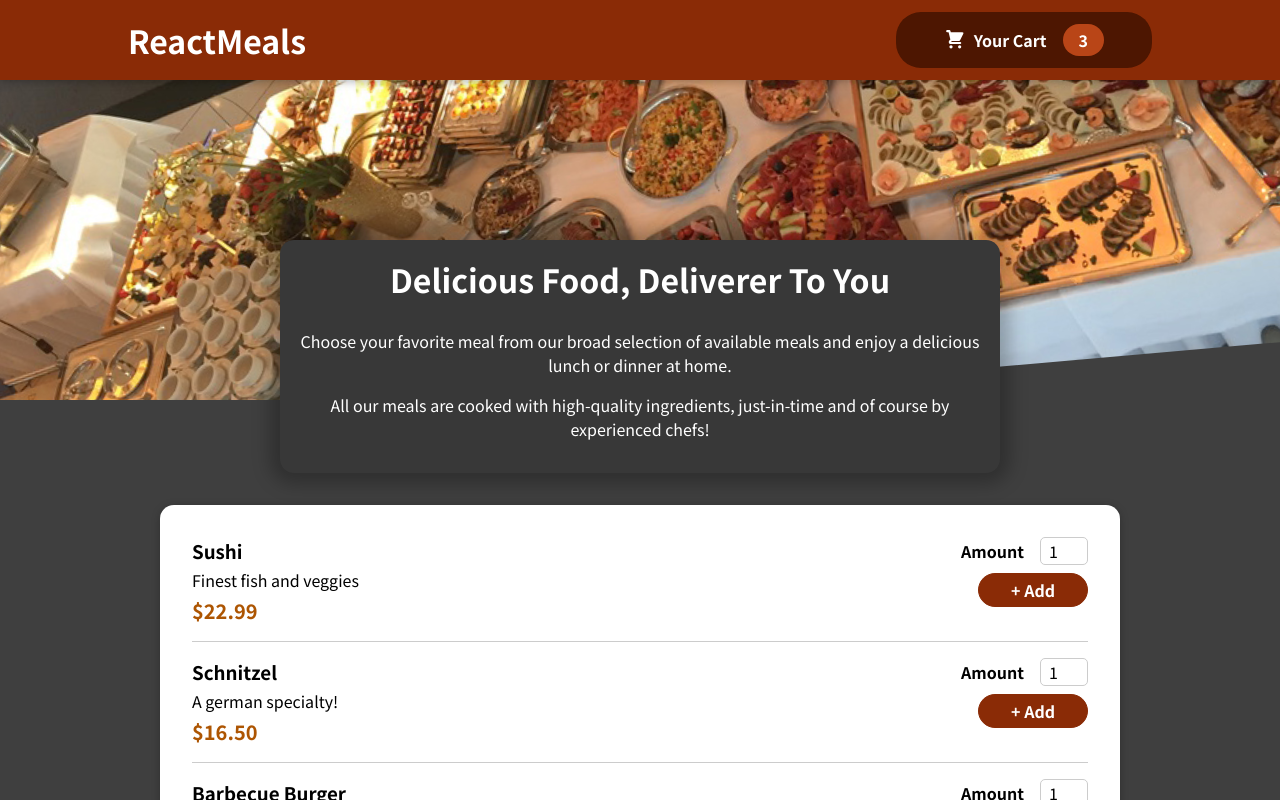
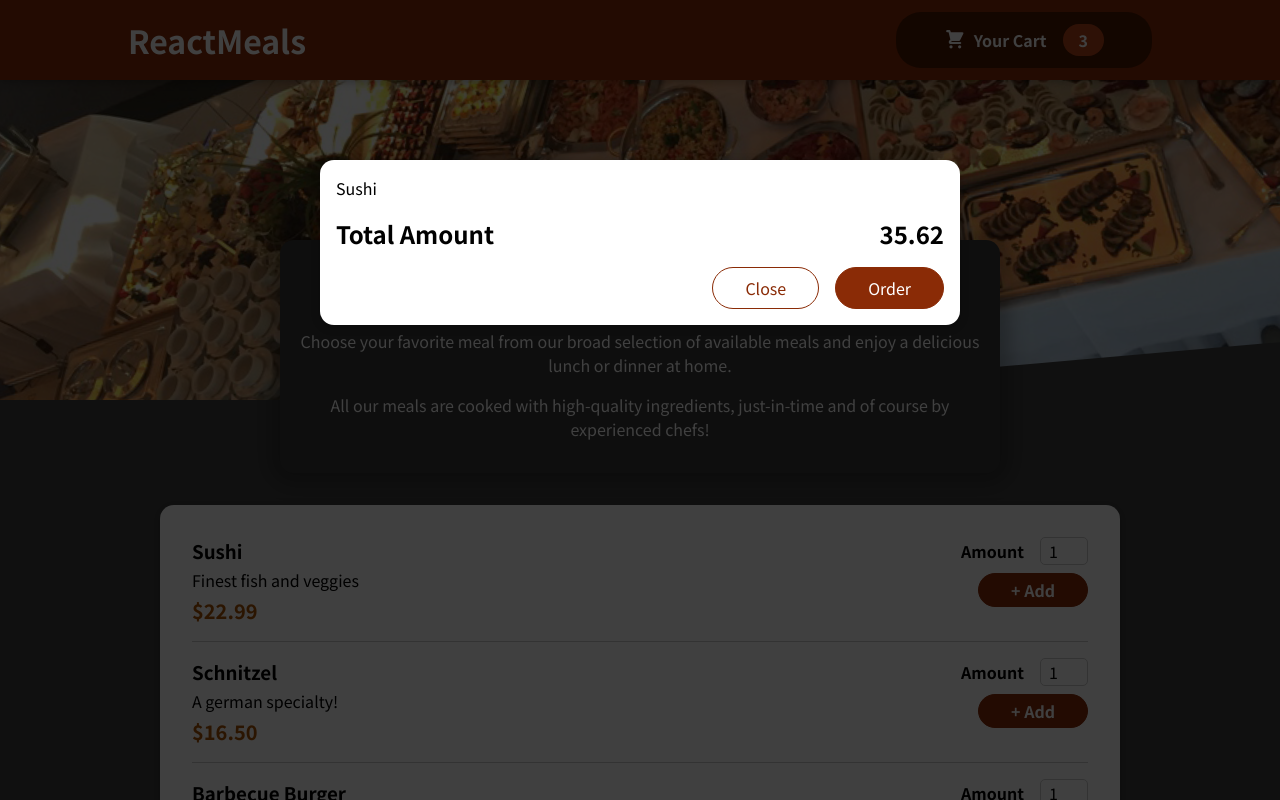
Before and after one commit to nikolas-gou/React-Courses, a React (Create React App) app in the folder Practice-Food-Order-App/: page / in a window 1280 px wide. Shown: the top 800 px of the page. Built offline with nearby package versions, Linux system fonts and the light colour scheme.

Commit message:
Adding Cart.js && Modal.js

```diff
--- a/Practice-Food-Order-App/public/index.html
+++ b/Practice-Food-Order-App/public/index.html
@@ -28,6 +28,9 @@
   </head>
   <body>
     <noscript>You need to enable JavaScript to run this app.</noscript>
+
+    <!-- Portal - Modal -->
+    <div id="overlays"></div>
     <div id="root"></div>
     <!--
       This HTML file is a template.
--- a/Practice-Food-Order-App/src/App.js
+++ b/Practice-Food-Order-App/src/App.js
@@ -2,10 +2,12 @@
 
 import Header from "./components/Layout/Header";
 import Meals from './components/Meals/Meals';
+import Cart from './components/Cart/Cart';
 
 function App() {
   return (
     <React.Fragment>
+      <Cart />
       <Header />
       <main>
         <Meals />
--- /dev/null
+++ b/Practice-Food-Order-App/src/components/Cart/Cart.js
@@ -0,0 +1,28 @@
+import Modal from '../UI/Modal';
+import classes from './Cart.module.css';
+
+const Cart = (props) => {
+  const cartItems = (
+    <ul className={classes['cart-items']}>
+      {[{ id: 'c1', name: 'Sushi', amount: 2, price: 12.99 }].map((item) => (
+        <li>{item.name}</li>
+      ))}
+    </ul>
+  );
+
+  return (
+    <Modal>
+      {cartItems}
+      <div className={classes.total}>
+        <span>Total Amount</span>
+        <span>35.62</span>
+      </div>
+      <div className={classes.actions}>
+        <button className={classes['button--alt']}>Close</button>
+        <button className={classes.button}>Order</button>
+      </div>
+    </Modal>
+  );
+};
+
+export default Cart;
--- /dev/null
+++ b/Practice-Food-Order-App/src/components/Cart/Cart.module.css
@@ -0,0 +1,46 @@
+.cart-items {
+  list-style: none;
+  margin: 0;
+  padding: 0;
+  max-height: 20rem;
+  overflow: auto;
+}
+
+.total {
+  display: flex;
+  justify-content: space-between;
+  align-items: center;
+  font-weight: bold;
+  font-size: 1.5rem;
+  margin: 1rem 0;
+}
+
+.actions {
+  text-align: right;
+}
+
+.actions button {
+  font: inherit;
+  cursor: pointer;
+  background-color: transparent;
+  border: 1px solid #8a2b06;
+  padding: 0.5rem 2rem;
+  border-radius: 25px;
+  margin-left: 1rem;
+}
+
+.actions button:hover,
+.actions button:active {
+  background-color: #5a1a01;
+  border-color: #5a1a01;
+  color: white;
+}
+
+.actions .button--alt {
+  color: #8a2b06;
+}
+
+.actions .button {
+  background-color: #8a2b06;
+  color: white;
+}
--- /dev/null
+++ b/Practice-Food-Order-App/src/components/UI/Modal.js
@@ -0,0 +1,34 @@
+import { Fragment } from 'react';
+import  ReactDOM  from 'react-dom';
+import React from 'react';
+
+import classes from './Modal.module.css';
+
+const Backdrop = (props) => {
+  return (
+    <div className={classes.backdrop} />
+  );
+}
+
+const ModalOverlay = (props) => {
+  return (
+    <div className={classes.modal}>
+      <div className={classes.content}>{props.children}</div>
+    </div>
+  );
+}
+
+const portalElement = document.getElementById('overlays');
+
+const Modal = (props) => {
+  return (
+    <Fragment>
+      {ReactDOM.createPortal(<Backdrop />, portalElement)}
+      {ReactDOM.createPortal(
+        <ModalOverlay>{props.children}</ModalOverlay>,
+        portalElement)}
+    </Fragment>
+  );
+};
+
+export default Modal;
--- /dev/null
+++ b/Practice-Food-Order-App/src/components/UI/Modal.module.css
@@ -0,0 +1,40 @@
+.backdrop {
+  position: fixed;
+  top: 0;
+  left: 0;
+  width: 100%;
+  height: 100vh;
+  z-index: 20;
+  background-color: rgba(0, 0, 0, 0.75);
+}
+
+.modal {
+  position: fixed;
+  top: 20vh;
+  left: 5%;
+  width: 90%;
+  background-color: white;
+  padding: 1rem;
+  border-radius: 14px;
+  box-shadow: 0 2px 8px rgba(0, 0, 0, 0.25);
+  z-index: 30;
+  animation: slide-down 300ms ease-out forwards;
+}
+
+@media (min-width: 768px) {
+  .modal {
+    width: 40rem;
+    left: calc(50% - 20rem);
+  }
+}
+
+@keyframes slide-down {
+  from {
+    opacity: 0;
+    transform: translateY(-3rem);
+  }
+  to {
+    opacity: 1;
+    transform: translateY(0);
+  }
+}
```
